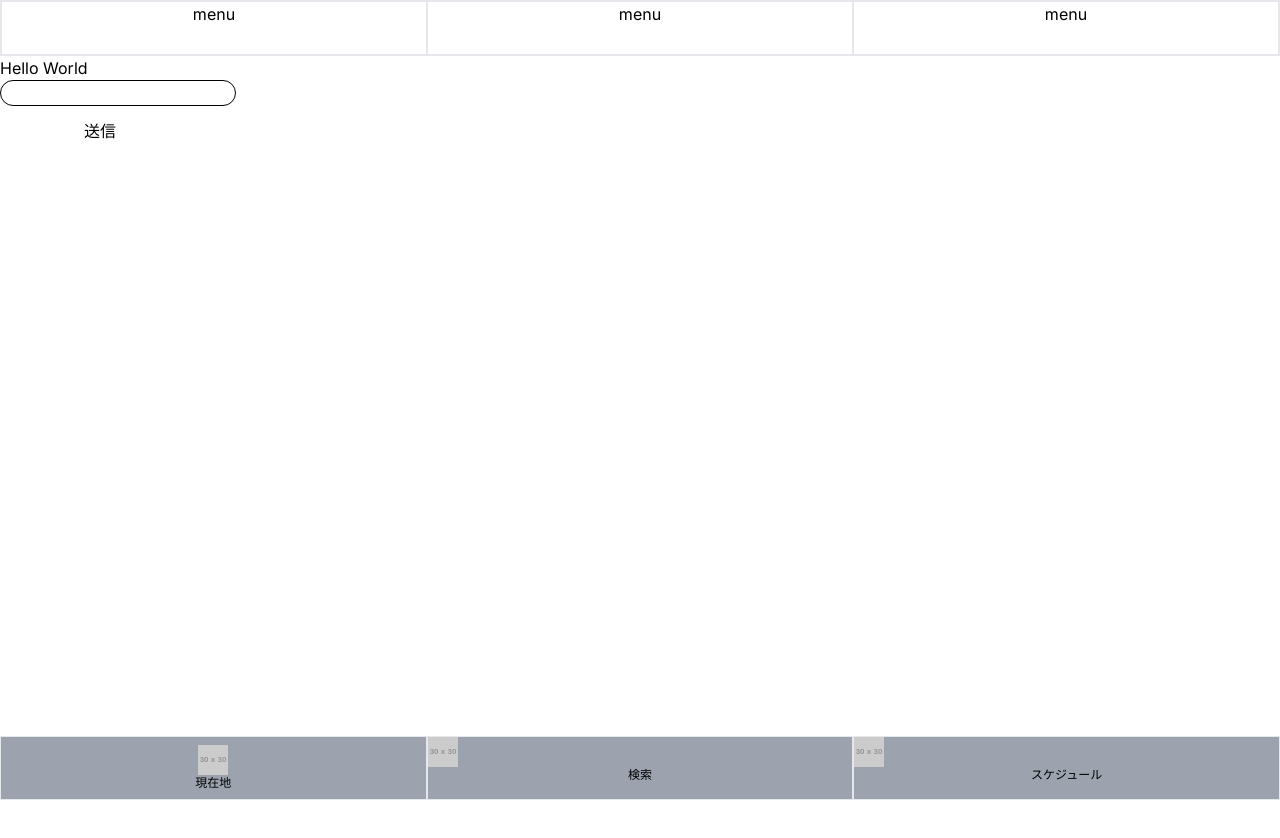
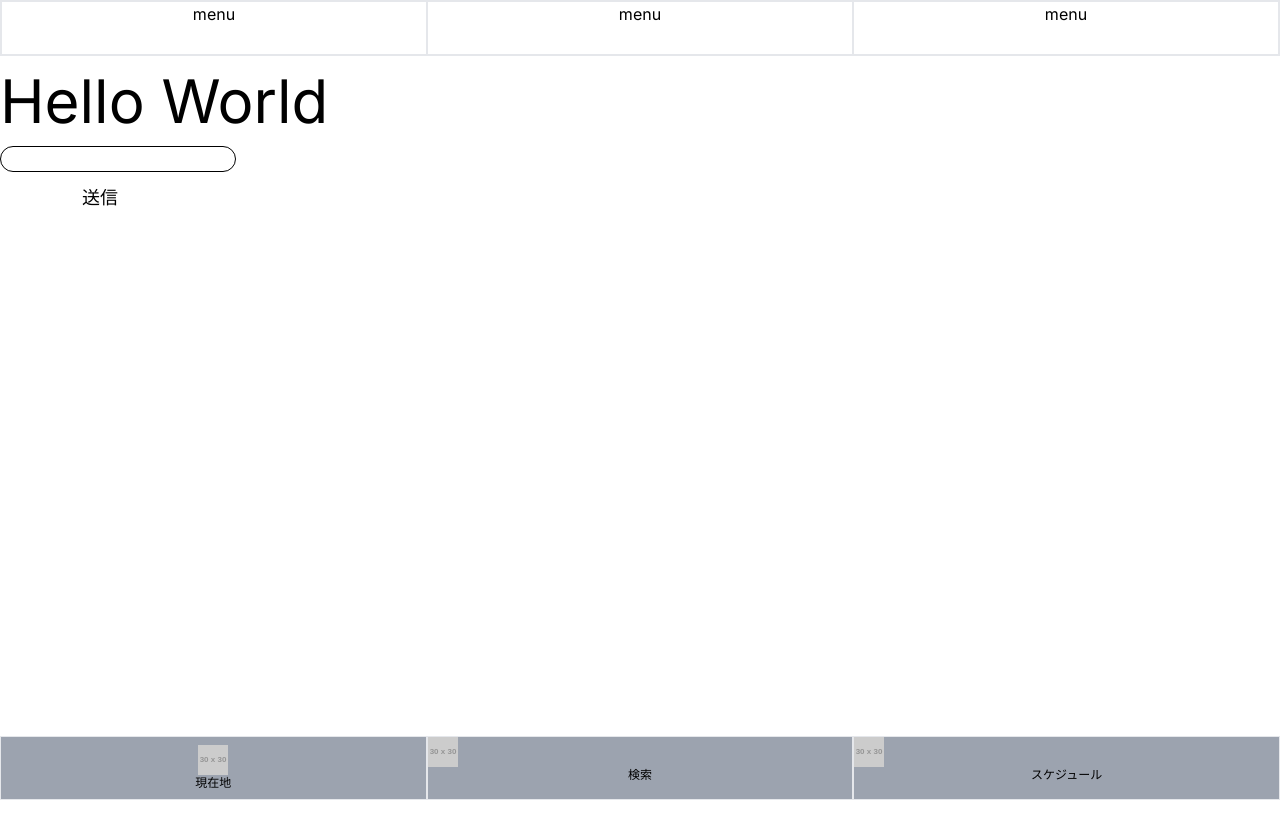
Before and after one commit to kusanohatsumi/yurumetabi, a Next.js app: page / in a window 1280 px wide. Shown: the top 838 px of the page. Built offline with nearby package versions, Linux system fonts and the light colour scheme.

Commit message:
test
test

```diff
--- a/src/app/globals.css
+++ b/src/app/globals.css
@@ -11,6 +11,9 @@
 * {
   margin: 0;
   padding: 0;
+}
+h1{
+  font-size: 60px;
 }
 
 a {
@@ -29,4 +32,5 @@ a {
   border-radius: 8px;
   background: #fff;
   color: #000;
+  font-size: 18px;
 }
```
Also changed, not shown: src/app/da/page.tsx (added).
